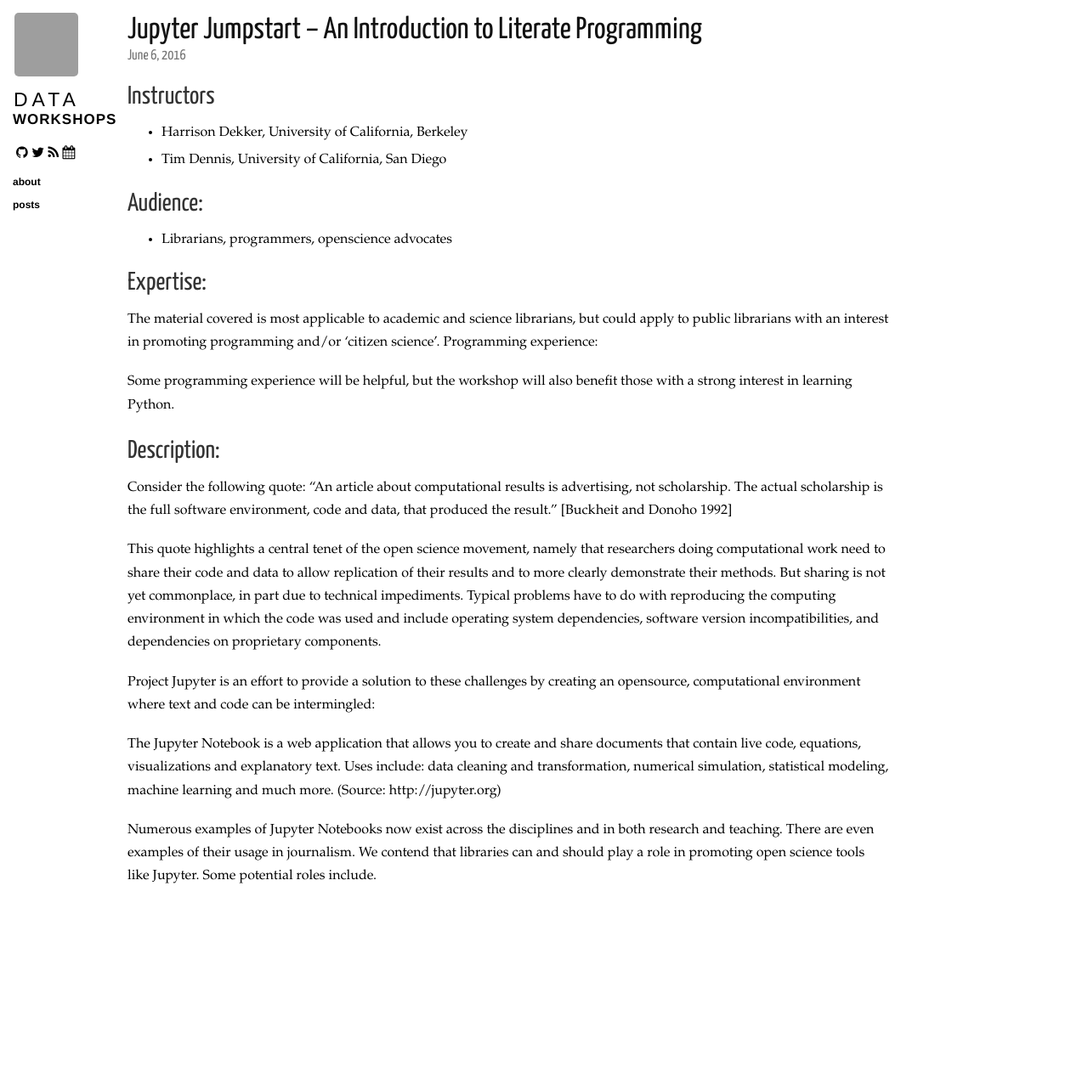
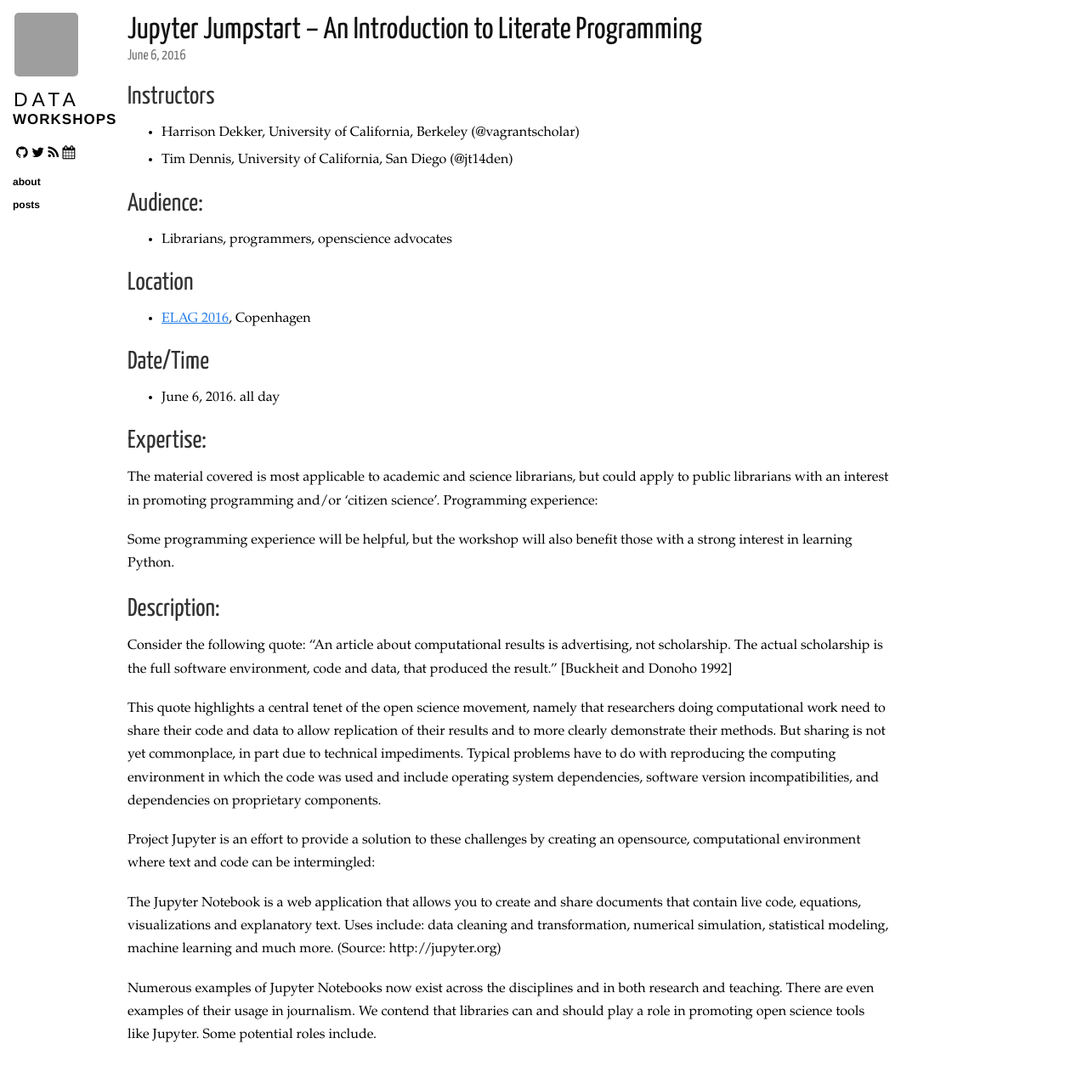
Before and after one commit to ucsdlib/workshops, a Jekyll site: the page built from _posts/2016-06-06-elag-jupyter.markdown, in a window 1280 px wide. Shown: the whole page at 85% size. Built offline with Jekyll 4.4.1, drawn with Linux system fonts in a browser that asks for light colours; nearby versions of some CDN libraries; Markdown is read by kramdown in place of the engine named in the settings; before the commit the page ends 1096 px from its top, so only the background shows below that; grey boxes are pictures that could not be loaded.

Commit message:
adding date/time to jupyter)

```diff
--- a/_posts/2016-06-06-elag-jupyter.markdown
+++ b/_posts/2016-06-06-elag-jupyter.markdown
@@ -6,12 +6,20 @@ category: posts jupyter litpro
 
 ## Instructors
 
-* Harrison Dekker, University of California, Berkeley
-* Tim Dennis, University of California, San Diego
+* Harrison Dekker, University of California, Berkeley (@vagrantscholar)
+* Tim Dennis, University of California, San Diego (@jt14den)
 
 ## Audience:
 
 * Librarians, programmers, openscience advocates
+
+## Location
+
+* [ELAG 2016](http://elag2016.org/), Copenhagen
+
+## Date/Time
+
+* June 6, 2016. all day
 
 ## Expertise:
 
```
